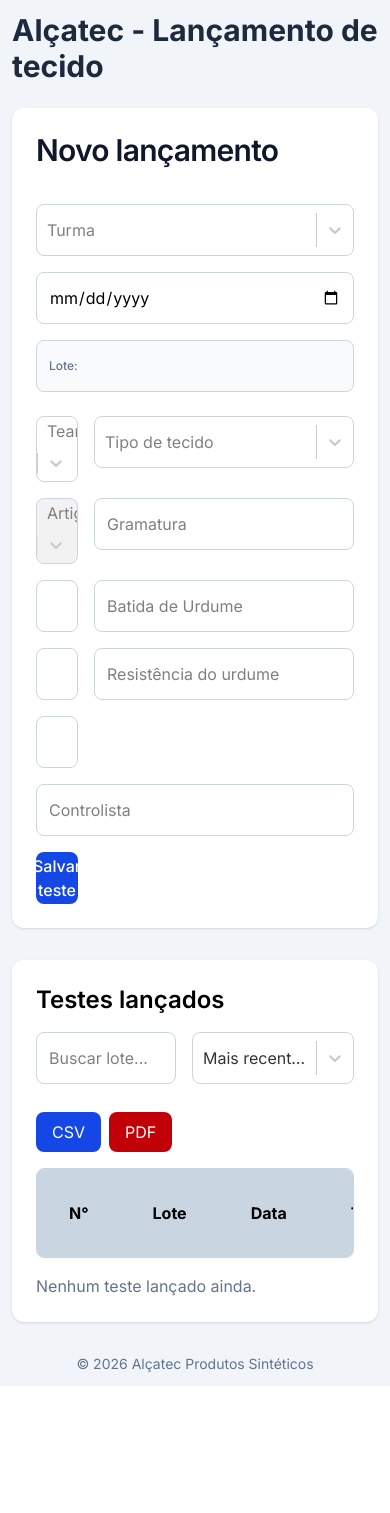
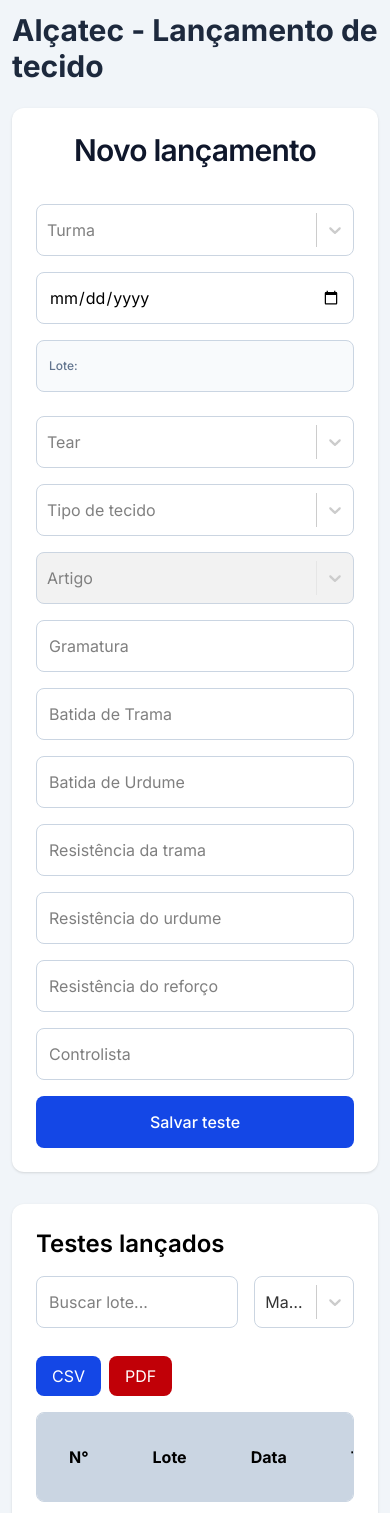
Before and after one commit to davifreitascript/sistema-qualidade, a React (Vite) app: page / in a window 390 px wide. Shown: the top 1513 px of the page. Before the commit the page ends 1386 px from the top, so only its background shows below. Built offline with nearby package versions, Linux system fonts and the light colour scheme.

Commit message:
Correção de largura dos inputs na versão mobile.

```diff
--- a/src/components/FormularioTeste.tsx
+++ b/src/components/FormularioTeste.tsx
@@ -74,10 +74,9 @@ export function FormularioTeste({
       className="mb-8 rounded-xl bg-white p-6 shadow">
 
       <div className="mb-6 flex flex-col gap-3 md:flex-row md:items-center md:justify-between">
-        <h2 className="mb-6 text-3xl font-semibold tracking-tight text-slate-900">Novo lançamento</h2>
+        <h2 className="mb-6 text-3xl font-semibold text-center md:text-left tracking-tight text-slate-900">Novo lançamento</h2>
 
         <div className="md:flex md:items-center gap-4 grid grid-cols-1">
-
           <Select
             options={opcoesTurma}
             styles={selectStyles}
@@ -125,6 +124,7 @@ export function FormularioTeste({
 
       <div className="grid grid-cols-1 gap-4 md:grid-cols-4">
 
+        <div>
           <Select
             options={opcoesTear}
             styles={selectStyles}
@@ -138,7 +138,9 @@ export function FormularioTeste({
               }))
             }
           />
+        </div>
 
+        <div>
           <Select
             options={opcoesTipoTecido}
             styles={selectStyles}
@@ -155,7 +157,9 @@ export function FormularioTeste({
               }))
             }
           />
+        </div>
 
+        <div>
           <Select
             options={opcoesArtigo}
             styles={selectStyles}
@@ -170,7 +174,9 @@ export function FormularioTeste({
               }))
             }
           />
+        </div>
 
+        <div>
           <input
             className="input"
             type="number"
@@ -181,7 +187,9 @@ export function FormularioTeste({
             value={form.gramatura}
             onChange={atualizarCampo}
           />
+        </div>
 
+        <div>
           <input
             className="input"
             type="number"
@@ -192,7 +200,9 @@ export function FormularioTeste({
             value={form.batidaTrama}
             onChange={atualizarCampo}
           />
+        </div>
 
+        <div>
           <input
             className="input"
             type="number"
@@ -203,7 +213,9 @@ export function FormularioTeste({
             value={form.batidaUrdume}
             onChange={atualizarCampo}
           />
+        </div>
 
+        <div>
           <input
             className="input"
             type="number"
@@ -214,7 +226,9 @@ export function FormularioTeste({
             value={form.resistenciaTrama}
             onChange={atualizarCampo}
           />
+        </div>
 
+        <div>
           <input
             className="input"
             type="number"
@@ -225,7 +239,9 @@ export function FormularioTeste({
             value={form.resistenciaUrdume}
             onChange={atualizarCampo}
           />
+        </div>
 
+        <div>
           <input
             className="input"
             type="number"
@@ -236,7 +252,9 @@ export function FormularioTeste({
             value={form.resistenciaReforco}
             onChange={atualizarCampo}
           />
+        </div>
 
+        <div>
           <input
             className="input col-span-2"
             name="controlista"
@@ -244,6 +262,7 @@ export function FormularioTeste({
             value={form.controlista}
             onChange={atualizarCampo}
           />
+        </div>
 
         {/* <textarea
           className="input resize-none"
--- a/src/index.css
+++ b/src/index.css
@@ -5,5 +5,5 @@ body {
 }
 
 .input {
-  @apply h-13 rounded-lg border border-slate-300 px-3 py-2 outline-none focus:border-blue-600 focus:ring-2 focus:ring-blue-100;
+  @apply h-13 w-full rounded-lg border border-slate-300 px-3 py-2 outline-none focus:border-blue-600 focus:ring-2 focus:ring-blue-100;
 }
```
Lines whose indentation alone changed are shown as unchanged.
